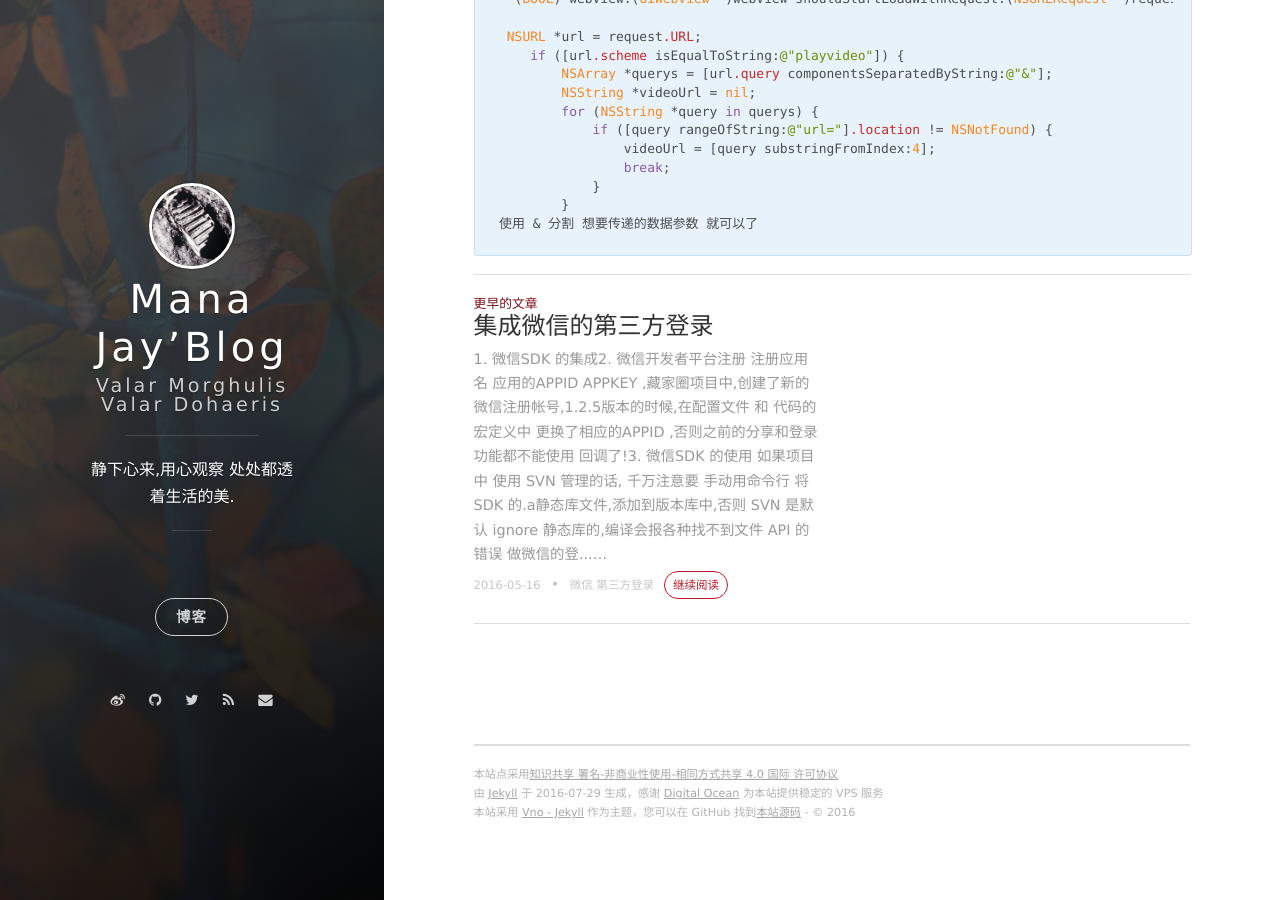
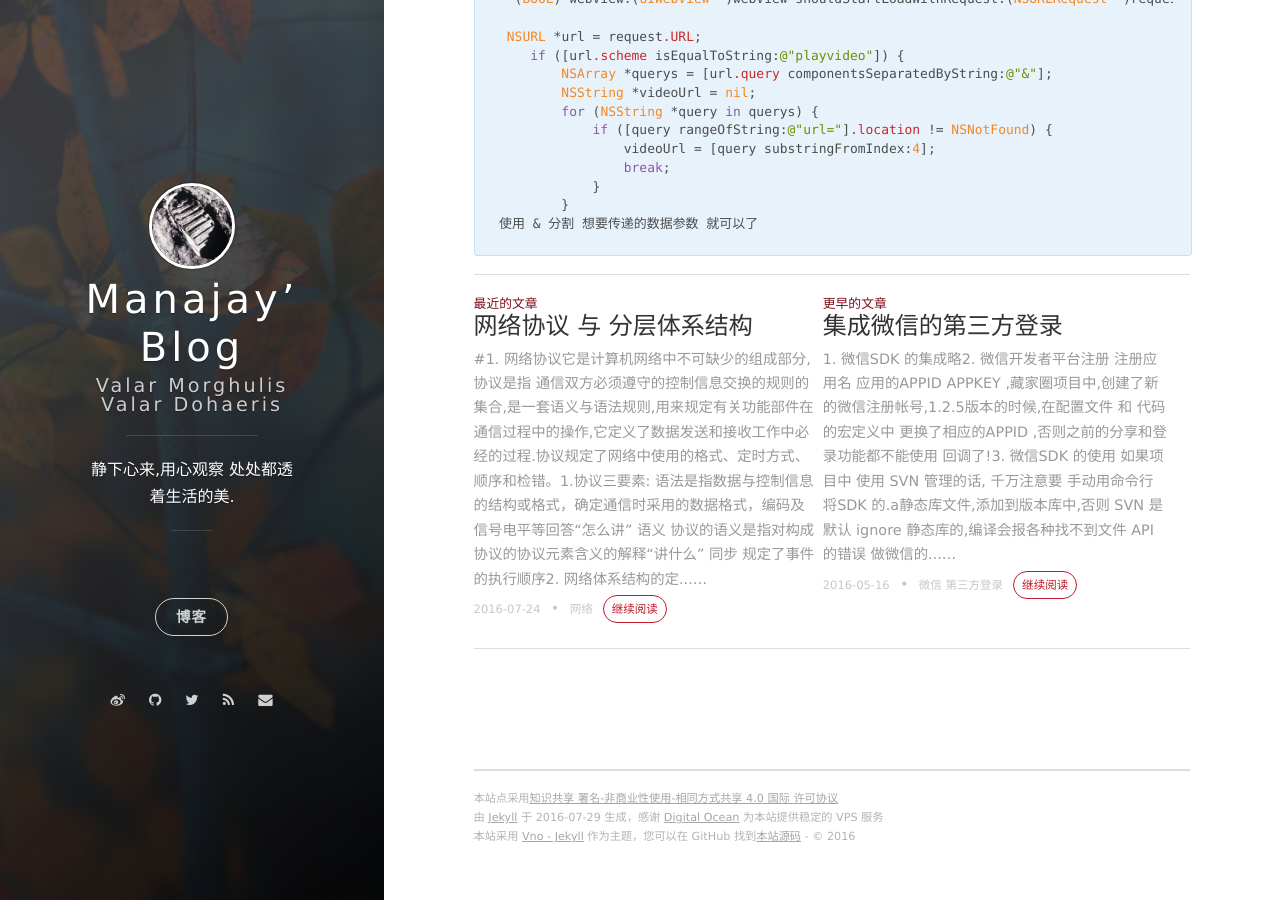
Before and after one commit to manajay/manajay.github.io, a Jekyll site: the page built from _posts/2016-05-31-webView-js-OC.md, in a window 1280 px wide and 900 px high, scrolled down 994 px. Built offline with Jekyll 4.4.1, drawn with Linux system fonts in a browser that asks for light colours; nearby versions of some CDN libraries; comment, search, counter and statistics services are not loaded.

Commit message:
网络协议文章更新
貌似 ssh 出问题了

```diff
--- a/_config.yml
+++ b/_config.yml
@@ -1,5 +1,5 @@
 # Basic
-title: Mana Jay’Blog
+title: Manajay’ Blog
 subtitle: Valar Morghulis Valar Dohaeris
 
 #welcome_message: <a href="https://github.com/manajay/" target="_blank">求知,在 Github</a>
--- a/_posts/2016-05-16-wechat-login-sdk.md
+++ b/_posts/2016-05-16-wechat-login-sdk.md
@@ -9,7 +9,7 @@ tag: 微信 第三方登录
 ---
 
 # 1. 微信SDK 的集成
-
+略
 # 2. 微信开发者平台注册
 
 * 注册应用名 应用的APPID APPKEY ,藏家圈项目中,创建了新的微信注册帐号,1.2.5版本的时候,在配置文件 和 代码的宏定义中 更换了相应的APPID ,否则之前的分享和登录功能都不能使用 回调了!
--- /dev/null
+++ b/_posts/2016-07-24-network-OSI_RM-TCP_IP.md
@@ -0,0 +1,63 @@
+---
+layout: post
+title: 网络协议 与 分层体系结构
+subtitle:  网络协议
+author: manajay
+date: 2016-07-24 21:06:47 +0800
+categories: 网络
+tag: 网络
+---
+
+
+#1. 网络协议
+
+它是计算机网络中不可缺少的组成部分,
+协议是指 通信双方必须遵守的控制信息交换的规则的集合,是一套语义与语法规则,用来规定有关功能部件在通信过程中的操作,它定义了数据发送和接收工作中必经的过程.协议规定了网络中使用的格式、定时方式、顺序和检错。
+
+## 1.协议三要素:
+
+1.  **语法**
+是指数据与控制信息的结构或格式，确定通信时采用的数据格式，编码及信号电平等回答“怎么讲”
+2.  **语义**   协议的语义是指对构成协议的协议元素含义的解释“讲什么”
+3.  __同步__   规定了事件的执行顺序
+
+## 2. 网络体系结构的定义
+
+__网络体系结构__ 是计算机网络的分层、每层的功能以及每层使用到的协议的集合。
+
+## 3. OSI/RM
+
+计算机协议的层次模型
+下层是为上层服务的,协议是对等层要遵守的规则的集合.
+分层的原则:
+
+*  每层的功能应明确,并且相互独立
+*  层间接口要清晰,跨越接口的信息量要少.
+*  层数要适中.
+
+## 4. 协议层次模型
+
+![协议层次模型](/source/%E5%8D%8F%E8%AE%AE%E5%B1%82%E6%AC%A1%E6%A8%A1%E5%9E%8B.png)
+
+## 5. 分层的原则
+
+* 按功能分层、归类、每层功能应明确、独立。
+* 层与层的接口适合于标准化，其边界的信息流应尽可能少。
+* 每一层只与相邻层有边界。
+* 为满足各种通信服务需求，在一层内可形成若干子层。
+
+分层：
+
+> 很多管理机构大多采用分层的管理体系
+> 又如军队体系: 军、师、旅、团、营、连、排、班...
+
+## Finally  努力就能成功!
+
+![书中自有颜如玉-w820](http://bruce.u.qiniudn.com/2013/11/27/reading/photos-0.jpg)
+
+注:
+
+> 文章的生成一定要注意时间的书写格式, **Jekyll** 不会生成未来的文章,时间要加上时区,最好使用 rake new 的脚本自动创建文章.
+
+
+![rake-2016-07-25 00.59.18](/source/rake-2016-07-25%2000.59.18.png)
```
Also changed, not shown: README.md, source/14693796716499.png (added), source/rake-2016-07-25 00.59.18.png (added), source/协议层次模型.png (added), 4 other files.
